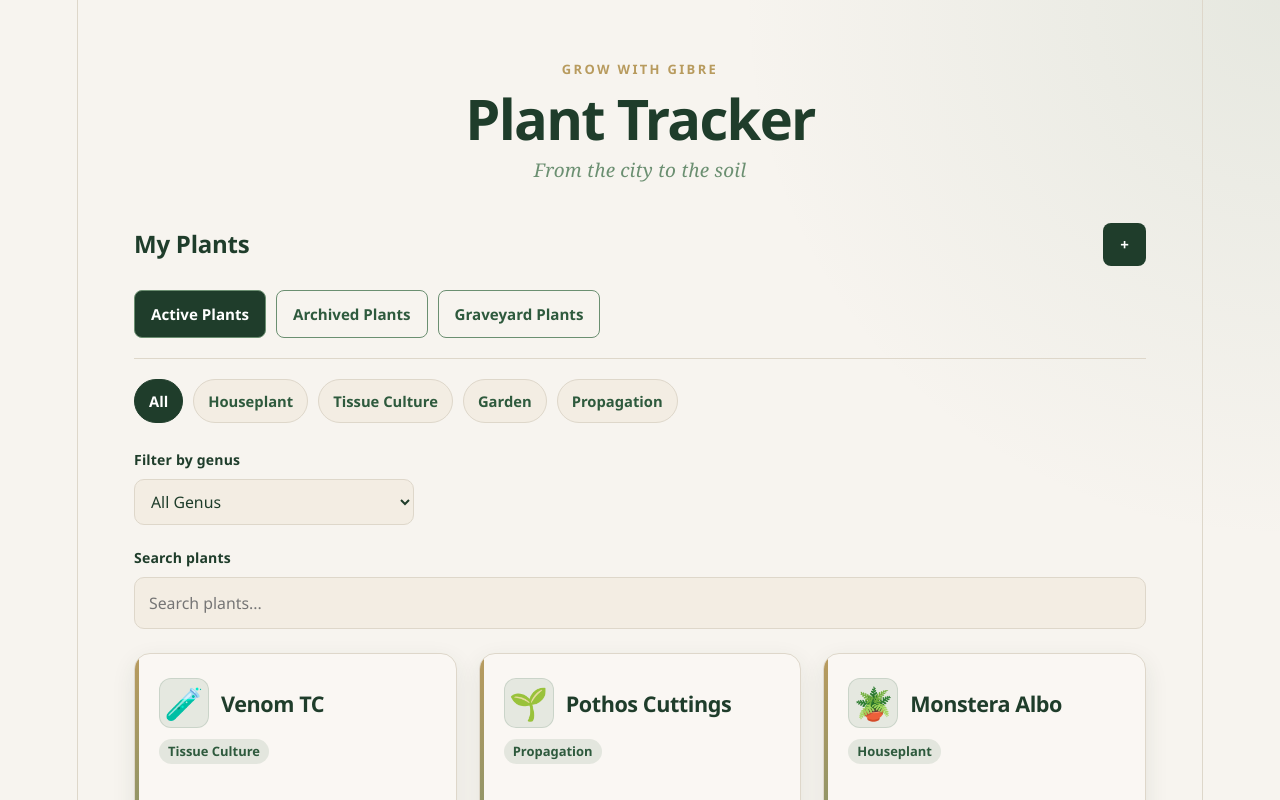
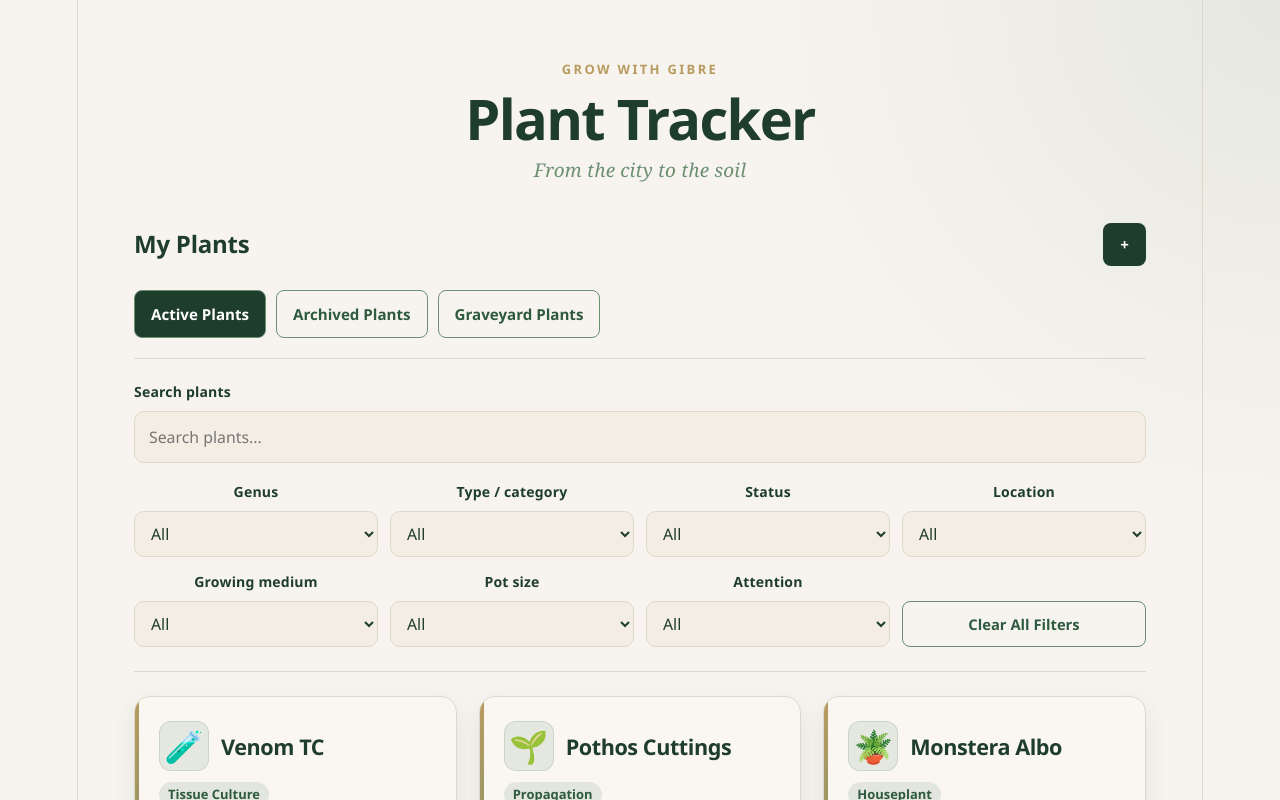
Before and after one commit to dc4622ne/plant-inventory, a React (Vite) app: page / in a window 1280 px wide. Shown: the top 800 px of the page. Built offline with nearby package versions, Linux system fonts and the light colour scheme.

Commit message:
Improve plant filters

```diff
--- a/src/App.css
+++ b/src/App.css
@@ -200,13 +200,6 @@
   outline-offset: 2px;
 }
 
-.plant-filters {
-  display: flex;
-  flex-wrap: wrap;
-  gap: 10px;
-  margin-bottom: 24px;
-}
-
 .lifecycle-tabs {
   display: flex;
   flex-wrap: wrap;
@@ -239,43 +232,24 @@
   outline-offset: 2px;
 }
 
-.plant-filters button {
-  padding: 8px 14px;
-  color: var(--brand-green);
-  font: inherit;
-  font-size: 0.82rem;
-  font-weight: 700;
-  background: var(--social-bg);
-  border: 1px solid var(--border);
-  border-radius: 999px;
-  cursor: pointer;
-  transition: background-color 160ms ease, border-color 160ms ease, color 160ms ease;
-}
-
-.plant-filters button:hover,
-.plant-filters button.active {
-  color: #fff;
-  background: var(--brand-deep);
-  border-color: var(--brand-deep);
-}
-
-.plant-filters button:focus-visible {
-  outline: 3px solid var(--accent-border);
-  outline-offset: 2px;
+.plant-search-tools {
+  display: grid;
+  gap: 16px;
+  margin-bottom: 24px;
 }
 
 .plant-search {
-  margin-bottom: 24px;
   text-align: left;
 }
 
-.genus-filter {
-  max-width: 280px;
-  margin-bottom: 20px;
-  text-align: left;
+.plant-filter-dropdowns {
+  display: grid;
+  grid-template-columns: repeat(4, minmax(0, 1fr));
+  gap: 12px;
 }
 
-.genus-filter label {
+.plant-filter label,
+.plant-search label {
   display: block;
   margin-bottom: 6px;
   color: var(--text-h);
@@ -283,7 +257,7 @@
   font-weight: 650;
 }
 
-.genus-filter select {
+.plant-filter select {
   width: 100%;
   box-sizing: border-box;
   padding: 10px 36px 10px 12px;
@@ -296,17 +270,40 @@
   outline: none;
 }
 
-.genus-filter select:focus {
+.plant-filter select:focus {
   border-color: var(--accent);
   box-shadow: 0 0 0 3px var(--accent-bg);
 }
 
-.plant-search label {
-  display: block;
-  margin-bottom: 6px;
-  color: var(--text-h);
-  font-size: 0.78rem;
-  font-weight: 650;
+.clear-filters-button {
+  align-self: end;
+  width: 100%;
+  min-height: 39px;
+  padding: 9px 14px;
+  color: var(--brand-green);
+  font: inherit;
+  font-size: 0.82rem;
+  font-weight: 700;
+  background: transparent;
+  border: 1px solid var(--brand-leaf);
+  border-radius: 8px;
+  cursor: pointer;
+}
+
+.clear-filters-button:hover {
+  background: var(--accent-bg);
+}
+
+.clear-filters-button:focus-visible {
+  outline: 3px solid var(--accent-border);
+  outline-offset: 2px;
+}
+
+.plant-list-divider {
+  height: 1px;
+  margin: 0 0 24px;
+  background: var(--border);
+  border: 0;
 }
 
 .plant-search input {
@@ -1036,6 +1033,10 @@
 }
 
 @media (max-width: 760px) {
+  .plant-filter-dropdowns {
+    grid-template-columns: repeat(2, minmax(0, 1fr));
+  }
+
   .form-grid {
     grid-template-columns: 1fr;
   }
@@ -1079,6 +1080,10 @@
 }
 
 @media (max-width: 480px) {
+  .plant-filter-dropdowns {
+    grid-template-columns: 1fr;
+  }
+
   .plant-inventory {
     padding: 24px 16px 36px;
   }
@@ -1124,8 +1129,7 @@
 
 @media (prefers-reduced-motion: reduce) {
   .plant-card,
-  .plant-form button,
-  .plant-filters button {
+  .plant-form button {
     transition: none;
   }
 }
--- a/src/App.jsx
+++ b/src/App.jsx
@@ -117,6 +117,8 @@ const photoTypes = [
   'Growth update', 'New leaf', 'Repot progress', 'Pest issue',
   'Damage', 'Before/after', 'General photo',
 ];
+
+const attentionOptions = ['Low', 'Medium', 'High'];
 
 const summaryFieldByActivity = {
   Watered: 'lastWatered',
@@ -266,6 +268,16 @@ function displayValue(value) {
   return value || 'Not set';
 }
 
+const missingFilterValue = '__missing__';
+const emptyPlantFilters = {
+  genus: '', type: '', status: '', location: '',
+  medium: '', potSize: '', attention: '',
+};
+
+function normalizedFilterValue(value) {
+  return String(value ?? '').trim();
+}
+
 function lifecycleLabel(lifecycleStatus) {
   return lifecycleStatus === 'archived'
     ? 'Archived'
@@ -325,8 +337,7 @@ function App() {
   const [newOptionText, setNewOptionText] = useState({
     genus: '', type: '', status: '', location: '', lightNeeds: '',
   });
-  const [activeFilter, setActiveFilter] = useState('All');
-  const [activeGenus, setActiveGenus] = useState('All Genus');
+  const [plantFilters, setPlantFilters] = useState(emptyPlantFilters);
   const [searchText, setSearchText] = useState('');
   const [newPlant, setNewPlant] = useState(emptyPlant);
   const [selectedPlant, setSelectedPlant] = useState(null);
@@ -341,18 +352,46 @@ function App() {
   const [photoEntryDraft, setPhotoEntryDraft] = useState(emptyPhotoEntry);
 
   const normalizedSearch = searchText.trim().toLowerCase();
-  const filterOptions = ['All', ...new Set(plants.map((plant) => plant.type).filter(Boolean))];
-  const genusOptions = ['All Genus', ...new Set(plants.map((plant) => plant.genus).filter(Boolean))];
+  const searchableFields = [
+    'name', 'genus', 'type', 'status', 'location', 'lightNeeds',
+    'careNote', 'watering', 'pestNotes', 'growthNotes',
+  ];
+  const filterFields = [
+    ['genus', 'Genus'], ['type', 'Type / category'],
+    ['status', 'Status'], ['location', 'Location'],
+    ['medium', 'Growing medium'], ['potSize', 'Pot size'],
+    ['attention', 'Attention'],
+  ];
+  const getFilterOptions = (fieldName) => [
+    ...new Set([
+      ...(dropdownOptions[fieldName] || []),
+      ...(fieldName === 'attention' ? attentionOptions : []),
+      ...plants.map((plant) => plant[fieldName]),
+    ].map(normalizedFilterValue).filter(Boolean)),
+  ].sort((firstOption, secondOption) => firstOption.localeCompare(secondOption));
   const visiblePlants = plants
     .filter((plant) => {
       const matchesLifecycle = (plant.lifecycleStatus || 'active') === lifecycleView;
-      const matchesType = activeFilter === 'All' || plant.type === activeFilter;
-      const matchesGenus = activeGenus === 'All Genus' || plant.genus === activeGenus;
-      const matchesSearch = plant.name.toLowerCase().includes(normalizedSearch);
+      const matchesFilters = filterFields.every(([fieldName]) => {
+        const selectedFilter = plantFilters[fieldName];
+        const plantValue = normalizedFilterValue(plant[fieldName]);
 
-      return matchesLifecycle && matchesType && matchesGenus && matchesSearch;
+        if (!selectedFilter) return true;
+        if (selectedFilter === missingFilterValue) return !plantValue;
+        return plantValue === selectedFilter;
+      });
+      const matchesSearch = !normalizedSearch || searchableFields.some((fieldName) => (
+        String(plant[fieldName] || '').toLowerCase().includes(normalizedSearch)
+      ));
+
+      return matchesLifecycle && matchesFilters && matchesSearch;
     })
     .sort((firstPlant, secondPlant) => (firstPlant.genus || '').localeCompare(secondPlant.genus || ''));
+
+  function clearAllFilters() {
+    setSearchText('');
+    setPlantFilters({ ...emptyPlantFilters });
+  }
 
   function handleSubmit(event) {
     event.preventDefault();
@@ -959,7 +998,7 @@ function App() {
             <div className="form-field">
               <label htmlFor="plant-attention">Attention</label>
               <select id="plant-attention" name="attention" value={newPlant.attention} onChange={handleInputChange}>
-                <option>Low</option><option>Medium</option><option>High</option>
+                {attentionOptions.map((option) => <option key={option}>{option}</option>)}
               </select>
             </div>
             <div className="form-field">
@@ -1019,38 +1058,12 @@ function App() {
             <button key={value} type="button" className={lifecycleView === value ? 'active' : ''}
               aria-pressed={lifecycleView === value} onClick={() => {
                 setLifecycleView(value);
-                setActiveFilter('All');
-                setActiveGenus('All Genus');
               }}>
               {label}
             </button>
           ))}
         </div>
-        <div className="plant-filters" aria-label="Filter plants by type">
-          {filterOptions.map((filter) => (
-            <button
-              className={activeFilter === filter ? 'active' : ''}
-              type="button"
-              key={filter}
-              aria-pressed={activeFilter === filter}
-              onClick={() => setActiveFilter(filter)}
-            >
-              {filter}
-            </button>
-          ))}
-        </div>
-        <div className="genus-filter">
-          <label htmlFor="genus-filter">Filter by genus</label>
-          <select
-            id="genus-filter"
-            value={activeGenus}
-            onChange={(event) => setActiveGenus(event.target.value)}
-          >
-            {genusOptions.map((genus) => (
-              <option key={genus} value={genus}>{genus}</option>
-            ))}
-          </select>
-        </div>
+        <div className="plant-search-tools">
           <div className="plant-search">
             <label htmlFor="plant-search">Search plants</label>
             <input
@@ -1061,6 +1074,28 @@ function App() {
               onChange={(event) => setSearchText(event.target.value)}
             />
           </div>
+          <div className="plant-filter-dropdowns" aria-label="Filter plants">
+            {filterFields.map(([fieldName, label]) => (
+              <div className="plant-filter" key={fieldName}>
+                <label htmlFor={`${fieldName}-filter`}>{label}</label>
+                <select id={`${fieldName}-filter`} value={plantFilters[fieldName]}
+                  onChange={(event) => setPlantFilters((currentFilters) => ({
+                    ...currentFilters, [fieldName]: event.target.value,
+                  }))}>
+                  <option value="">All</option>
+                  {getFilterOptions(fieldName).map((option) => (
+                    <option key={option} value={option}>{option}</option>
+                  ))}
+                  <option value={missingFilterValue}>Not set</option>
+                </select>
+              </div>
+            ))}
+            <button className="clear-filters-button" type="button" onClick={clearAllFilters}>
+              Clear All Filters
+            </button>
+          </div>
+        </div>
+        <hr className="plant-list-divider" />
         <div className="plant-list">
           {visiblePlants.length > 0 ? visiblePlants.map((plant, plantIndex) => (
             <button
@@ -1088,7 +1123,7 @@ function App() {
               </section>
               <span className="view-details">View details →</span>
             </button>
-          )) : <p className="empty-message">No {lifecycleLabel(lifecycleView).toLowerCase()} plants found.</p>}
+          )) : <p className="empty-message">No plants found.</p>}
         </div>
         </>
         )}
```
Lines whose indentation alone changed are shown as unchanged.
